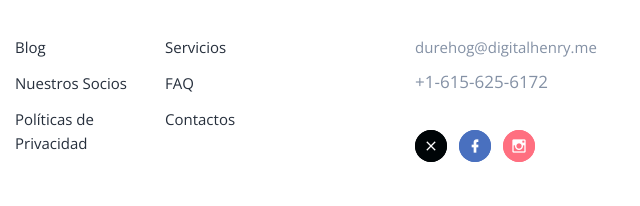
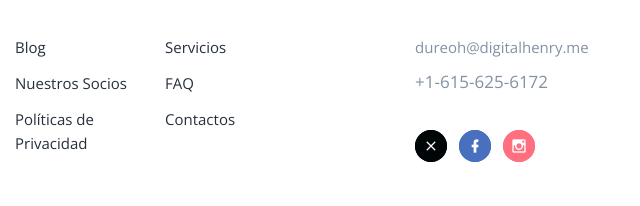
Before and after one commit to Contrerashenry/Dureoh, a plain HTML site: page about-us.html in a window 1280 px wide. Shown: the part 1968-2174 px from the top of the page, 640-1280 px from the left. Drawn offline with nearby package versions, Linux system fonts and the light colour scheme; a web font is replaced by a local one.

Commit message:
Update email address in contact sections across multiple pages

```diff
--- a/about-us.html
+++ b/about-us.html
@@ -176,7 +176,7 @@
                 <div class="row row-20 row-sm-35">
                   <div class="col-6 col-sm-12 col-lg-8 col-xl-12">
                     <div class="row row-10 text-default">
-                      <div class="col-lg-6 col-xl-12"><a href="mailto:durehog@digitalhenry.me">durehog@digitalhenry.me</a></div>
+                      <div class="col-lg-6 col-xl-12"><a href="mailto:dureoh@digitalhenry.me">dureoh@digitalhenry.me</a></div>
                       <div class="col-lg-6 col-xl-12"><a class="big" href="tel:+16156256172">+1-615-625-6172</a></div>
                     </div>
                   </div>
```
Also changed, not shown: contact-us.html (+1 -1 lines), index.html (+1 -1 lines), privacy-policy.html (+1 -1 lines).
